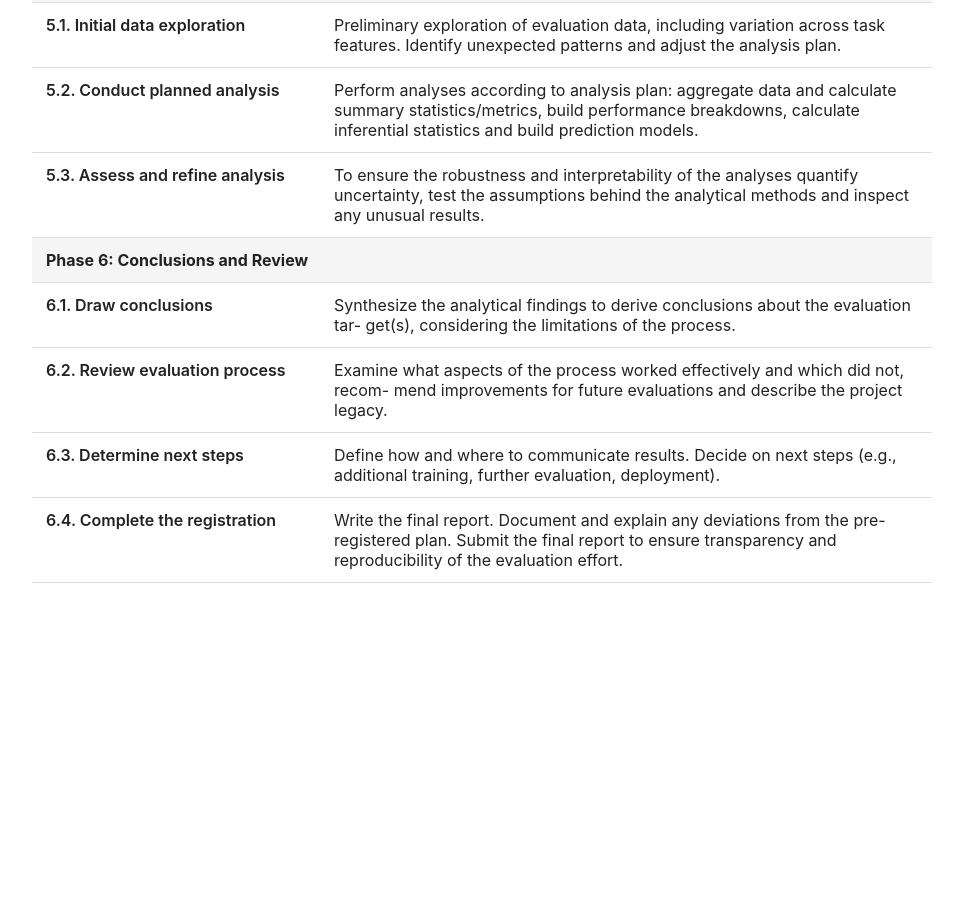
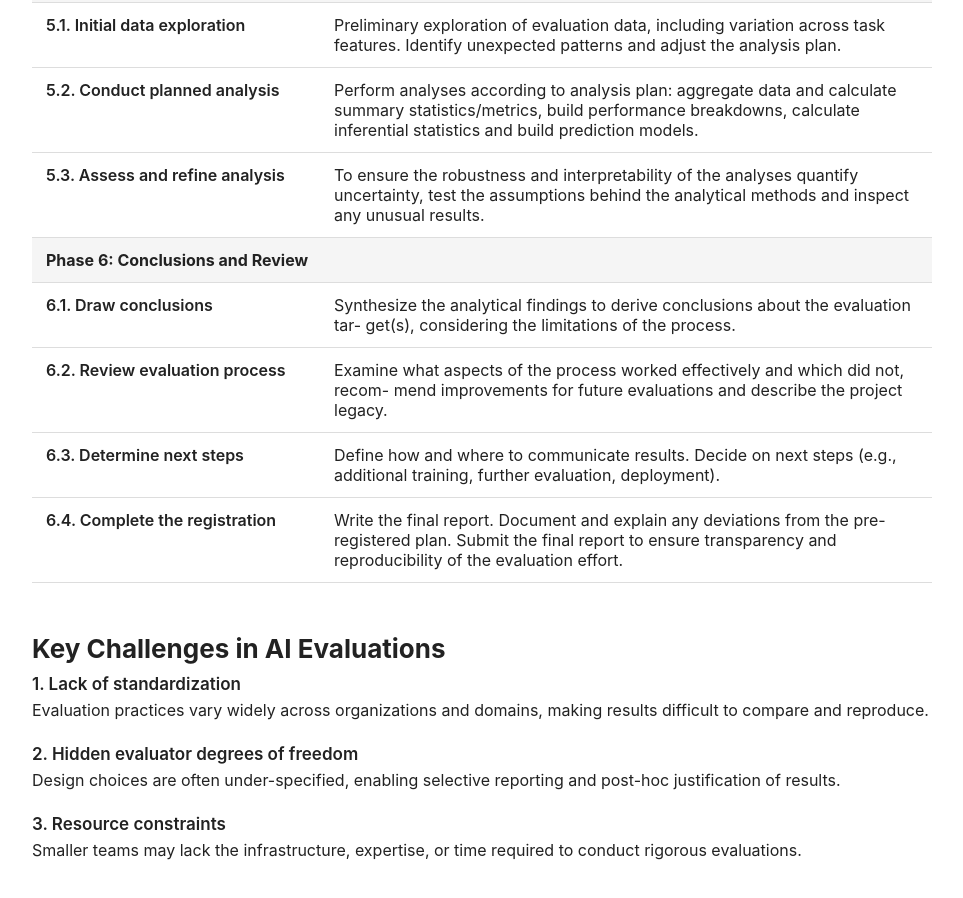
Before and after one commit to Prep-eval/prep-eval, a plain HTML site: page index.html in a window 1280 px wide. Shown: the part 2880-3778 px from the top of the page, without its empty margins (158-1121 px from the left). Before the commit the page ends 3523 px from the top, so only its background shows below. Drawn offline with Linux system fonts and the light colour scheme.

Commit message:
Update index.html

```diff
--- a/index.html
+++ b/index.html
@@ -146,6 +146,24 @@
   font-weight: 600;
   text-align: left;
 }
+
+    .challenge {
+  margin-bottom: 22px;
+}
+
+.challenge-title {
+  font-weight: 600;
+  font-size: 17px;
+  display: block;
+  margin-bottom: 4px;
+}
+
+.challenge p {
+  font-size: 16px;
+  line-height: 1.5;
+  margin: 0;
+}
+
   </style>
 </head>
 
@@ -358,6 +376,37 @@
   </table>
 </div>
 
+    <div class="section">
+  <h2>Key Challenges in AI Evaluations</h2>
+
+  <div class="challenge">
+    <span class="challenge-title">1. Lack of standardization</span>
+    <p>
+      Evaluation practices vary widely across organizations and domains, making
+      results difficult to compare and reproduce.
+    </p>
+  </div>
+
+  <div class="challenge">
+    <span class="challenge-title">2. Hidden evaluator degrees of freedom</span>
+    <p>
+      Design choices are often under-specified, enabling selective reporting
+      and post-hoc justification of results.
+    </p>
+  </div>
+
+  <div class="challenge">
+    <span class="challenge-title">3. Resource constraints</span>
+    <p>
+      Smaller teams may lack the infrastructure, expertise, or time required
+      to conduct rigorous evaluations.
+    </p>
+  </div>
+
+  <!-- etc -->
+</div>
+
+
 
   </div>
 
```
